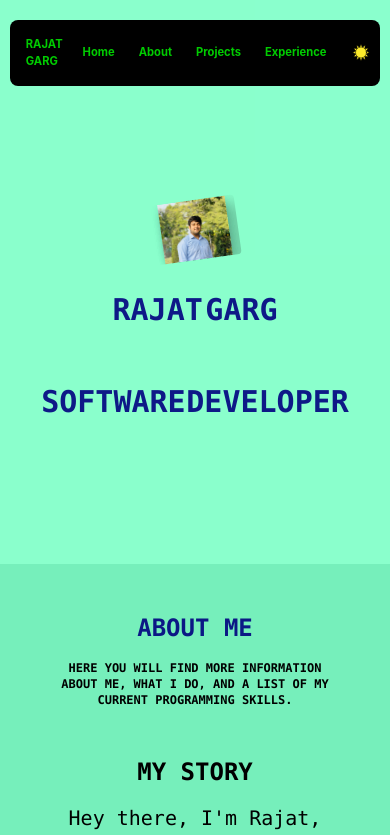
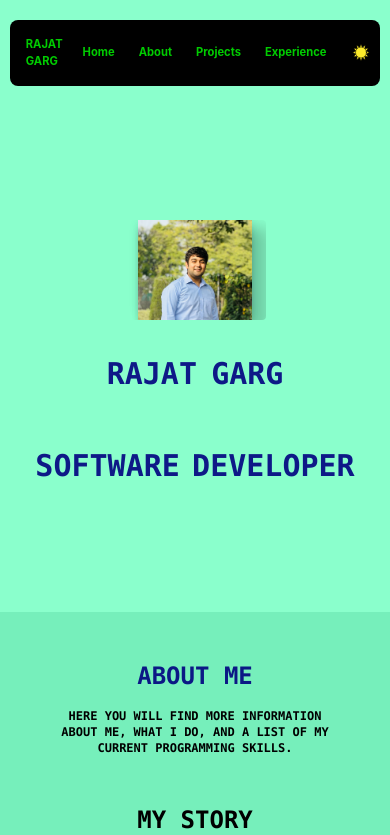
Before and after one commit to rajatgarg2004/Portfolio-Website, a React (Create React App) app in the folder front-end/: page / in a window 390 px wide. Shown: the top 835 px of the page. Built offline with nearby package versions, Linux system fonts and the light colour scheme.

Commit message:
Change image styling

```diff
--- a/front-end/src/Components/About.js
+++ b/front-end/src/Components/About.js
@@ -8,12 +8,12 @@ export default function About({colors}) {
         exit: { rotate: 0 }
     };
     return (
-        <div className="flex flex-col items-center justify-center sm:flex sm:flex-row sm:items-center md:flex md:flex-row md:items-center lg:flex lg:flex-row lg:items-center p-16 pt-44 ">
-            <div className=" flex flex-col float-left items-center w-[40%] h-auto">
+        <div className="flex flex-col items-center justify-center sm:flex sm:flex-col sm:items-center md:flex md:flex-row md:items-center lg:flex lg:flex-row lg:items-center p-16 pt-44 ">
+            <div className=" flex flex-col float-left items-center p-5 w-[85%] md:w-[40%] lg:w-[40%] xl:w-[40%] 2xl:w-[40%] h-auto">
                 <Card imageUrl="/PFP.png" />
             </div>
 
-            <div className=" flex flex-col float-right w-[60%] justify-center p-4">
+            <div className=" flex flex-col float-right md:w-[50%] lg:w-[60%] xl:w-[60%] 2xl:w-[60%] justify-center">
                 <div className="flex justify-center p-4">
                         <motion.span
                             variants={letterVariants}
--- a/front-end/src/Components/Card.js
+++ b/front-end/src/Components/Card.js
@@ -2,7 +2,7 @@ import React from 'react';
 import { motion } from 'framer-motion';
 const Card = ({ imageUrl}) => {
   return (
-    <div className="max-w-lg rounded overflow-hidden flex flex-row justify-center" style={{ transform: 'rotate(-8deg)' }}>
+    <div className="max-w-lg rounded overflow-hidden flex flex-row justify-center md:-rotate-8 lg:-rotate-8 xl:-rotate-8 2xl:-rotate-8">
          <motion.img
                         initial={{ opacity: 0, y: -50, scale: 0.5, color: '#333' }}
                         animate={{ opacity: 1, y: 0, scale: 1, color: '#ff6f61' }}
--- a/front-end/tailwind.config.js
+++ b/front-end/tailwind.config.js
@@ -18,8 +18,10 @@ module.exports = {
       },
       fontFamily: {
         sans: ['Roboto', 'Arial', 'sans-serif'],
-        // Add more font families as needed
       },
+      rotate: {
+        '-8': '-8deg',
+      }
     },
   },
   purge: [
```
